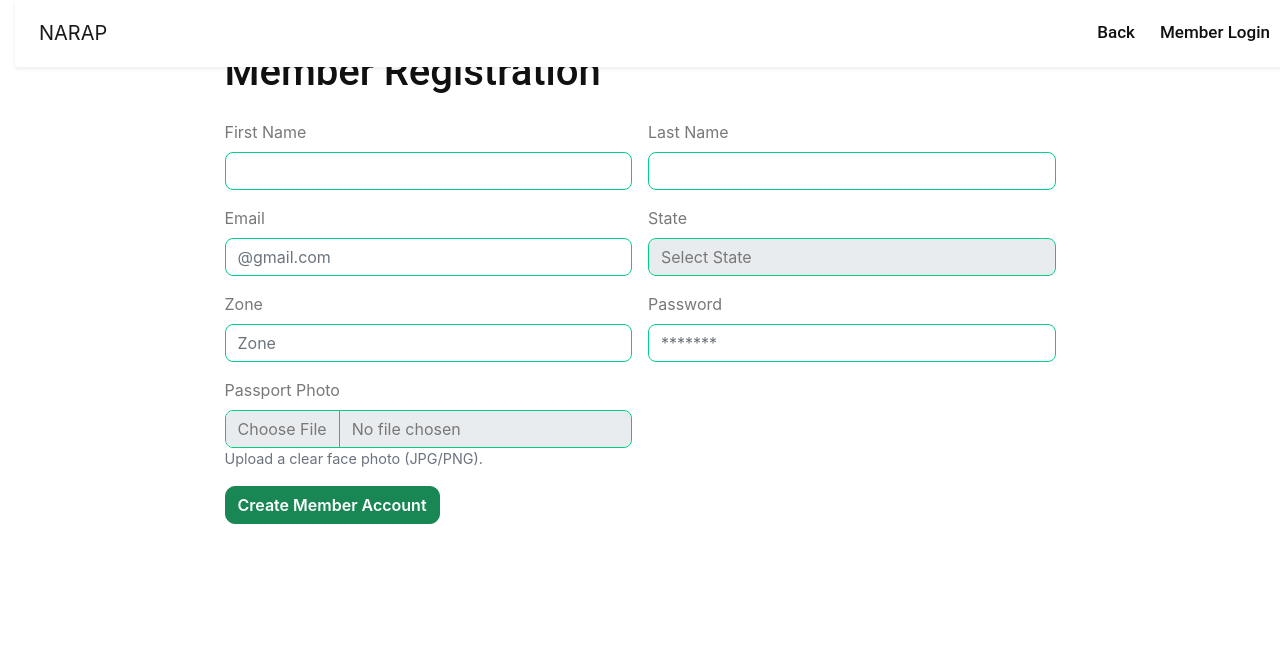
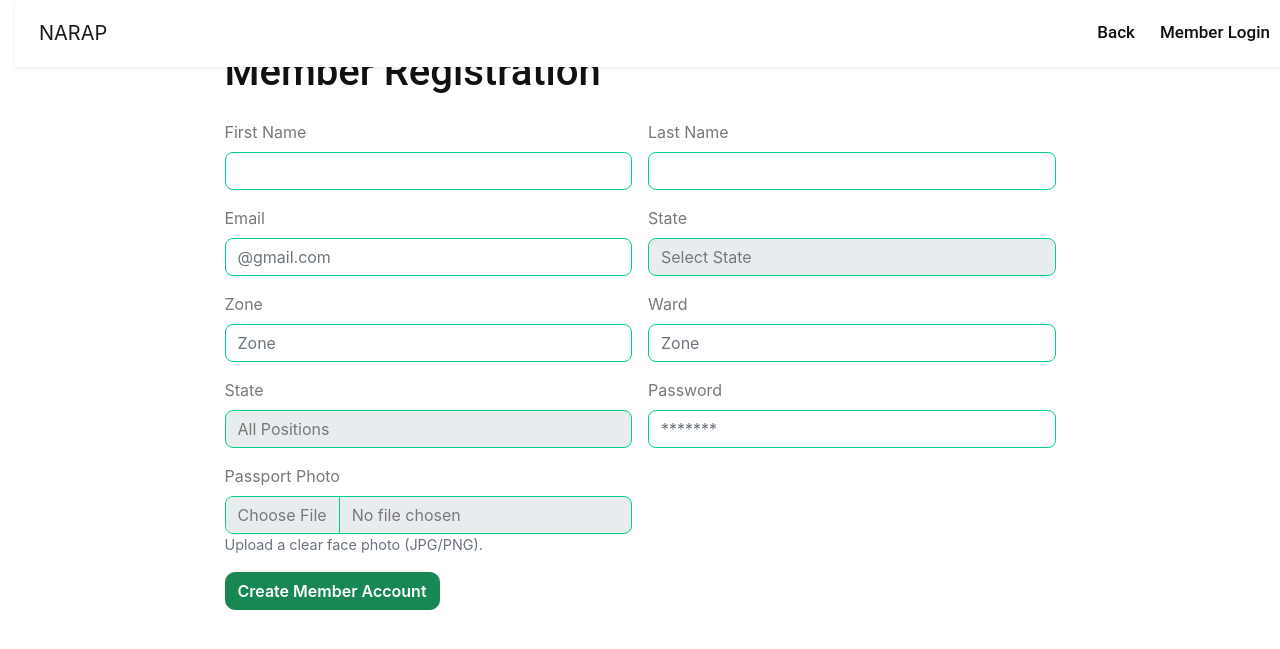
Before and after one commit to Mr-Simplicity-dev/NARAPnational, a PHP site: page /member/register.php in a window 1280 px wide. Shown: the top 649 px of the page. Run offline with PHP 8.4, Linux system fonts and the light colour scheme.

Commit message:
make changes

```diff
--- a/public/member/register.php
+++ b/public/member/register.php
@@ -61,6 +61,56 @@
           <input name="Zone" class="form-control" placeholder="Zone">
         </div>
         <div class="col-md-6">
+          <label class="form-label">Ward</label>
+          <input name="Ward" class="form-control" placeholder="Zone">
+        </div>
+        <div class="col-md-6">
+          <label class="form-label">State</label>
+          <select name="state" class="form-control" required>
+            <option value="" selected disabled>All Positions</option>
+            <option>President</option>
+            <option>Deputy President</option>
+            <option>Vice President</option>
+            All Positions
+            <option>Vice President (North Central)</option>
+            <option>Vice President (North East)</option>
+            <option>Vice President (North West)</option>
+            <option>Vice President (South East)</option>
+            <option>Vice President (South South)</option>
+            <option>Vice President (South West)</option>
+            <option>Secretary</option>
+            <option>Assistant Secretary</option>
+            <option>Financial Secretary</option>
+            <option>Assistant Financial Secretary</option>
+            <option>Treasurer</option>
+            <option>Public Relation Officer (PRO)</option>
+            <option>Assistant Public Relation Officer (APRO)</option>
+            <option>Provost Marshal 1</option>
+            <option>Provost Marshal 2</option>
+            <option>State Welfare Coordinator</option>
+            <option>Coordinator</option>
+            <option>Assistant Coordinator</option>
+            <option>Chairman</option>
+            <option>Vice Chairman</option>
+            <option>State Secretary </option>
+        <option value="STATE ASSISTANT SECRETARY">
+         State Assistant Secretary
+        </option>
+        <option value="STATE FINANCIAL SECRETARY">
+         State Financial Secretary
+        </option>
+        <option value="STATE TREASURER">
+         State Treasurer
+        </option>
+        <option value="TASK FORCE">
+        Task Force
+        </option>
+        <option>
+         Member
+        </option>
+          </select>
+        </div>
+        <div class="col-md-6">
           <label class="form-label">Password</label>
           <input type="password" name="password" class="form-control" minlength="6" required placeholder="*******">
         </div>
```
